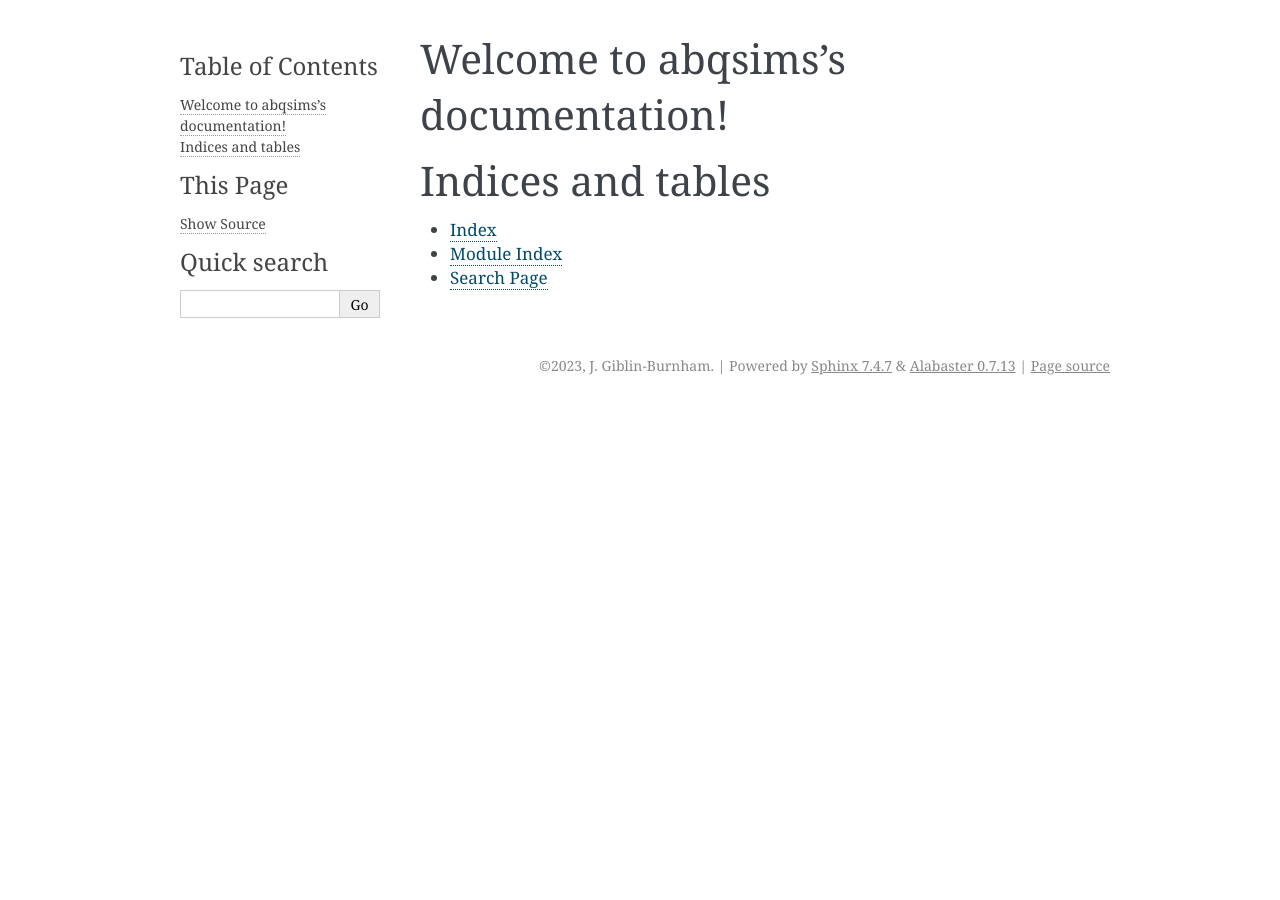
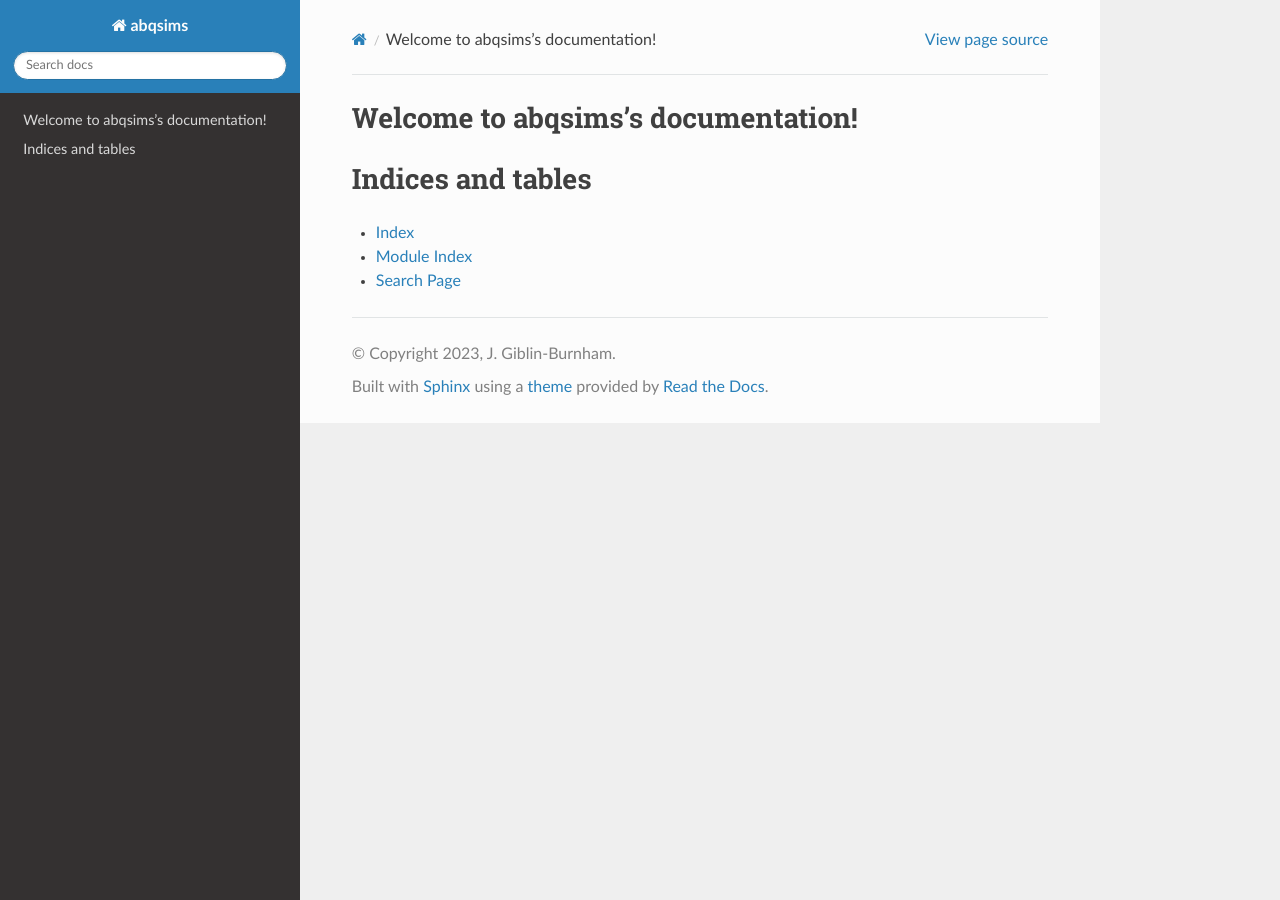
Before and after one commit to Joshua-Giblin-Burnham/ABAQUSAFMSimulations, a Sphinx documentation site: the page built from docs/index.rst, in a window 1280 px wide. Built offline with Sphinx 7.4.7 and the Read the Docs theme 2.0.0, drawn with Linux system fonts in a browser that asks for light colours.

Commit message:
Change Sphinx theme

```diff
--- a/docs/conf.py
+++ b/docs/conf.py
@@ -27,7 +27,7 @@ author = 'J. Giblin-Burnham'
 # Add any Sphinx extension module names here, as strings. They can be
 # extensions coming with Sphinx (named 'sphinx.ext.*') or your custom
 # ones.
-extensions = [
+extensions = ['sphinx_rtd_theme',
 ]
 
 # Add any paths that contain templates here, relative to this directory.
@@ -44,7 +44,8 @@ exclude_patterns = ['_build', 'Thumbs.db', '.DS_Store']
 # The theme to use for HTML and HTML Help pages.  See the documentation for
 # a list of builtin themes.
 #
-html_theme = 'alabaster'
+
+html_theme = "sphinx_rtd_theme"
 
 # Add any paths that contain custom static files (such as style sheets) here,
 # relative to this directory. They are copied after the builtin static files,
--- a/requirements.txt
+++ b/requirements.txt
@@ -36,3 +36,4 @@ scp==0.14.5
 symfit==0.5.6
 termcolor==2.2.0
 toposort==1.9
+sphinx_rtd_theme == 1.3.0
```
